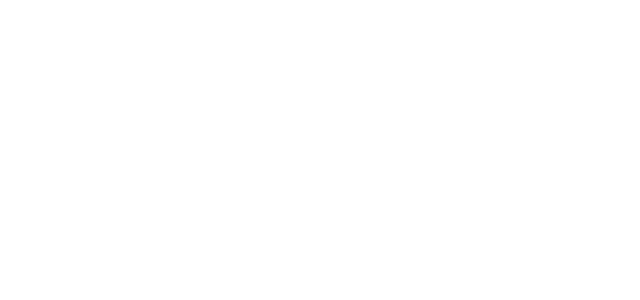
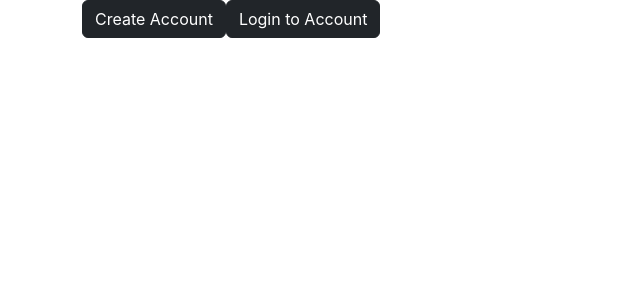
Before and after one commit to Masteidel/capstone-project-the-faculty, a React (Create React App) app in the folder client/register/: page / in a window 1280 px wide. Shown: the top 300 px of the page, without its empty margins (0-640 px from the left). Built offline with nearby package versions, Linux system fonts and the light colour scheme.

Commit message:
Add routing to App component using react-router-dom

```diff
--- a/client/register/src/App.js
+++ b/client/register/src/App.js
@@ -1,10 +1,18 @@
+import {BrowserRouter as Router, Route, Routes} from "react-router-dom";
+import Intro from "./components/Intro";
+import Signup from "./components/Signup";
+import Login from "./components/Login";
 
 
 function App() {
   return (
-    <div className="App">
-
-    </div>
+    <Router>
+      <Routes>
+        <Route path="/" element={<Intro />}></Route>
+        <Route path="/signup" element={<Signup />}></Route>
+        <Route path="/login" element={<Login />}></Route>
+      </Routes>
+    </Router>
   );
 }
 
```
